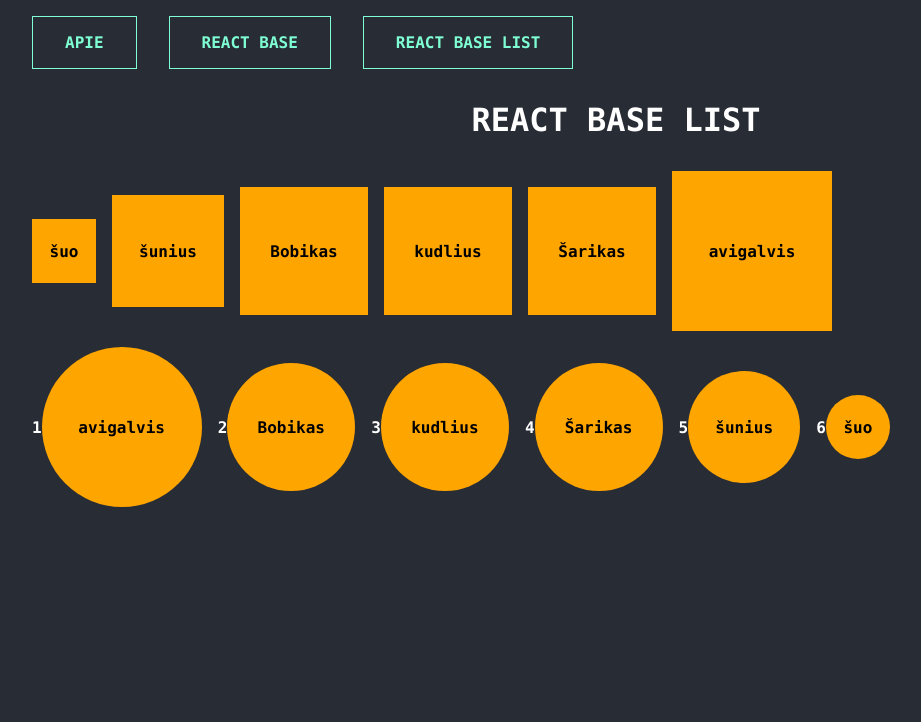
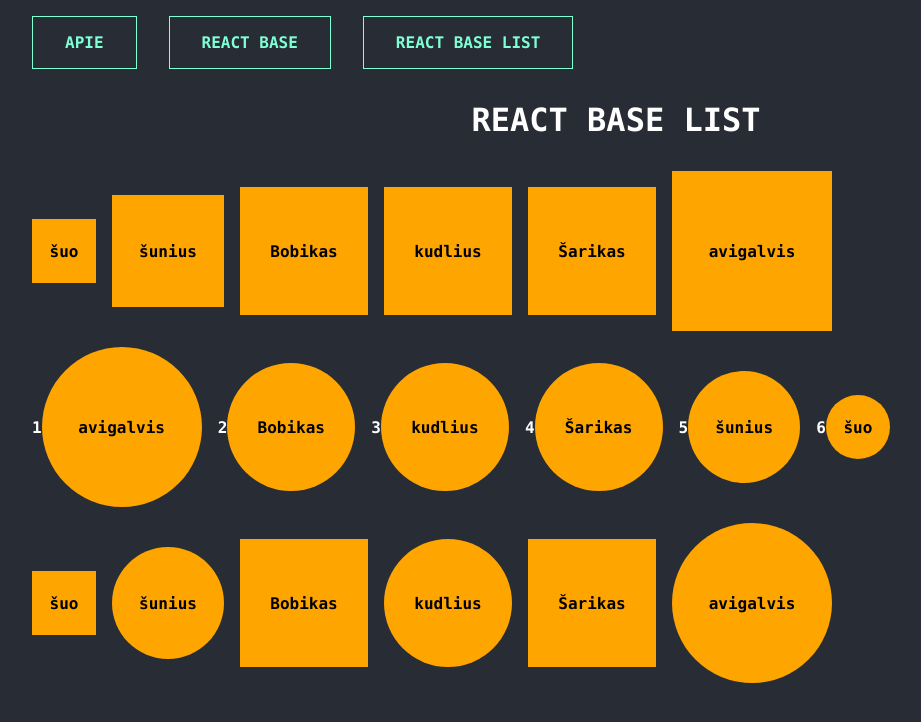
Before and after one commit to codevivi/react-base-practice, a React (Create React App) app: page /react-base-list in a window 1280 px wide. Shown: the top 722 px of the page, without its empty margins (24-945 px from the left). Built offline with nearby package versions, Linux system fonts and the light colour scheme.

Commit message:
dogs mixed list

```diff
--- a/src/components/ReactBaseList/DogsListMixed.jsx
+++ b/src/components/ReactBaseList/DogsListMixed.jsx
@@ -0,0 +1,15 @@
+import dogs from "./dogs";
+import "./dogs.scss";
+import Square from "./Square";
+
+export default function DogsListMixed() {
+  return (
+    <ul className="dogs-list">
+      {dogs.map((dog, i) => (
+        <li className="" key={i}>
+          <Square word={dog} rounded={i % 2 ? true : false} />
+        </li>
+      ))}
+    </ul>
+  );
+}
--- a/src/components/ReactBaseList/DogsListSortedRounded.jsx
+++ b/src/components/ReactBaseList/DogsListSortedRounded.jsx
@@ -1,11 +1,10 @@
 import dogs from "./dogs";
 import "./dogs.scss";
 import Square from "./Square";
-// import dogs from "./dogs";
 
 export default function DogsListSortedRounded() {
   return (
-    <ol className="dogs-list">
+    <ul className="dogs-list">
       {[...dogs]
         .sort((a, b) => b.length - a.length)
         .map((dog, i) => (
@@ -14,6 +13,6 @@ export default function DogsListSortedRounded() {
             <Square word={dog} rounded={true} />
           </li>
         ))}
-    </ol>
+    </ul>
   );
 }
--- a/src/pages/ReactBaseList/ReactBaseList.jsx
+++ b/src/pages/ReactBaseList/ReactBaseList.jsx
@@ -1,4 +1,5 @@
 import DogsList from "../../components/ReactBaseList/DogsList";
+import DogsListMixed from "../../components/ReactBaseList/DogsListMixed";
 import DogsListSortedRounded from "../../components/ReactBaseList/DogsListSortedRounded";
 import MainTitle from "../../components/reactBase/MainTitle/MainTitle";
 
@@ -8,6 +9,7 @@ export default function ReactBaseList() {
       <MainTitle text="React Base List" />
       <DogsList />
       <DogsListSortedRounded />
+      <DogsListMixed />
     </>
   );
 }
```
